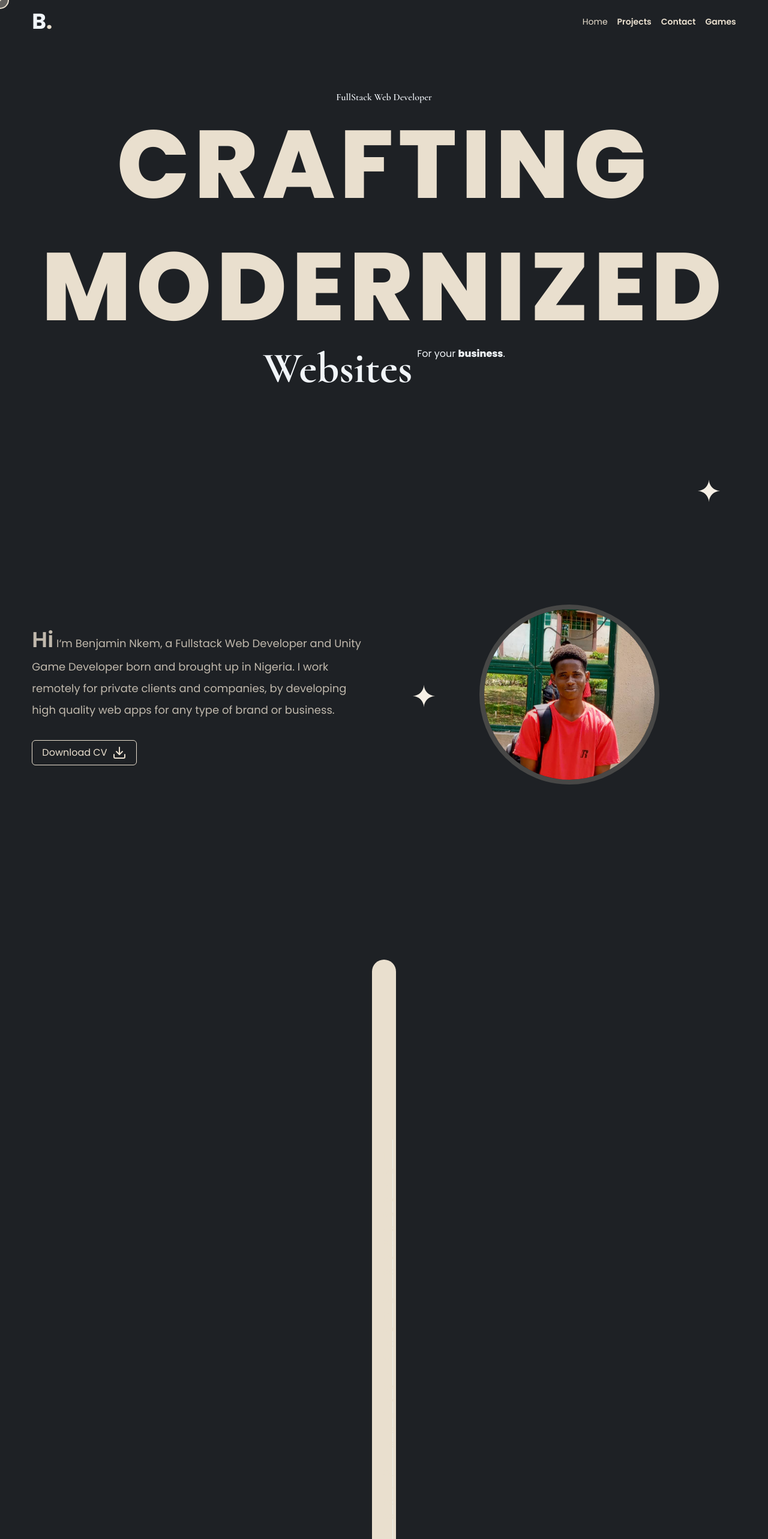
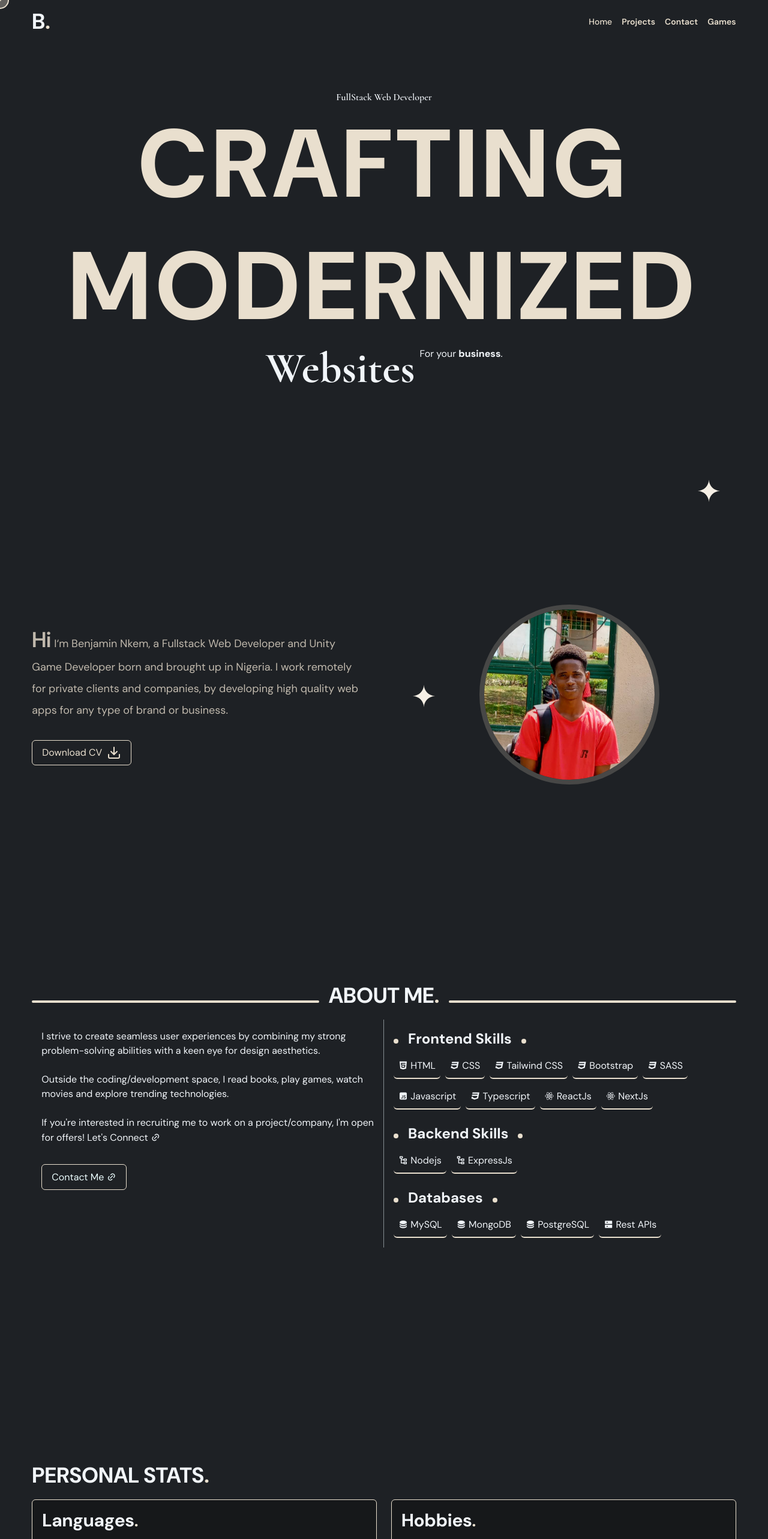
Before and after one commit to benjaminnkem/portfolio, a Next.js app: page / in a window 1280 px wide. Shown: the top 2566 px of the page at 60% size. Built offline with nearby package versions, Linux system fonts and the light colour scheme.

Commit message:
update: rounded up about part

```diff
--- a/app/contact/messages/message-content.js
+++ b/app/contact/messages/message-content.js
@@ -1,5 +1,5 @@
 "use client";
-import DateFormatter from "@/lib/utils/fns/date-formatter";
+import DateFormatter from "@/lib/utils/helper/date-formatter";
 import { useState } from "react";
 
 const MessageContent = () => {
@@ -62,13 +62,13 @@ const MessageContent = () => {
 
   return (
     <>
-      <div className="my-28 grid place-content-center">
+      <div className="grid my-28 place-content-center">
         {!showMessages && (
           <div className="shadow-md rounded-md p-6 border border-orange-500 space-y-1 min-w-[md]">
             <input
               type="text"
               placeholder="Enter Passkey..."
-              className="bg-transparent p-2 my-1 outline-none border-b border-orange-500 block"
+              className="block p-2 my-1 bg-transparent border-b border-orange-500 outline-none"
               onChange={(e) => validateKey(e)}
             />
 
@@ -90,7 +90,7 @@ const MessageContent = () => {
             <div className="p-2 rounded-md border-2 border-orange-500 bg-black overflow-x-hidden min-w-[24rem] max-w-3xl mx-2">
               {messages.length > 0 ? (
                 <>
-                  <div className="text-center py-2">
+                  <div className="py-2 text-center">
                     <h1 className="text-3xl ">Your messages ({messages.length})</h1>
                     {messageTip && <p className="text-sm">Tip: {messageTip}</p>}
                   </div>
@@ -98,16 +98,16 @@ const MessageContent = () => {
                     {messages.map((message) => (
                       <div
                         key={message.id}
-                        className="p-3 rounded-md duration-200 even:bg-orange-400 even:bg-opacity-10"
+                        className="p-3 duration-200 rounded-md even:bg-orange-400 even:bg-opacity-10"
                       >
-                        <h2 className="font-bold text-lg">
+                        <h2 className="text-lg font-bold">
                           {message.name} <span className="text-sm font-light">{message.email}</span>
                         </h2>
                         <div className="text-gray-300">
                           <p className="mt-1 font-semibold">
                             Content: <span className="font-light">{message.content}</span>
                           </p>
-                          <p className="font-bold text-sm mt-1">
+                          <p className="mt-1 text-sm font-bold">
                             {<DateFormatter dateAsString={message.date.split(", ")[0]} />} {message.date.split(", ")[1]}
                           </p>
                         </div>
@@ -122,8 +122,8 @@ const MessageContent = () => {
               )}
             </div>
 
-            <button onClick={fetchMessages} className="my-2 py-2" title="Refresh Messages" disabled={status.loading}>
-              {!status.loading ? <i className="ri-refresh-line text-3xl text-orange-500"></i> : "Fetching..."}
+            <button onClick={fetchMessages} className="py-2 my-2" title="Refresh Messages" disabled={status.loading}>
+              {!status.loading ? <i className="text-3xl text-orange-500 ri-refresh-line"></i> : "Fetching..."}
             </button>
           </>
         )}
--- a/app/layout.js
+++ b/app/layout.js
@@ -9,6 +9,7 @@ import SmoothScroll from "@/components/Common/Shared/smooth-scroll";
 import Gsap from "@/components/Common/Shared/gsap-plugin";
 import CursorControl from "@/components/Common/Shared/cursor-control";
 import Providers from "@/lib/utils/providers";
+import { dmSans } from "@/lib/utils/fonts";
 config.autoAddCss = false;
 
 const poppins = Poppins({
@@ -19,7 +20,7 @@ const poppins = Poppins({
 export default function RootLayout({ children }) {
   return (
     <html lang="en">
-      <body className={poppins.className}>
+      <body className={dmSans.className}>
         <Providers>
           <Navbar />
 
@@ -29,7 +30,7 @@ export default function RootLayout({ children }) {
           {/* Others */}
           <CursorControl />
           <Gsap />
-          <SmoothScroll />
+          {/* <SmoothScroll /> */}
           <Analytics />
         </Providers>
       </body>
--- a/components/UI/Home/about.js
+++ b/components/UI/Home/about.js
@@ -42,23 +42,6 @@ const About = () => {
 
       tl.to(".star_icon", { rotate: 360 });
       tl2.from("#about_text", { xPercent: -100, opacity: 0 });
-
-      const statTl = gsap.timeline({
-        scrollTrigger: {
-          trigger: "#stats",
-          start: "top center",
-          end: "+=500",
-          scrub: 1,
-        },
-      });
-
-      statTl.to("#stats", { width: "100%", height: "100%", color: "black", borderRadius: 0 }).to(
-        "#home_bg",
-        {
-          backgroundColor: "#E9DFCE",
-        },
-        0
-      );
     }, homeRef);
 
     return () => cxt.revert();
@@ -88,7 +71,7 @@ const About = () => {
                   clients and companies, by developing high quality web apps for any type of brand or business.
                 </p>
 
-                <div>
+                <div className="w-fit">
                   <a download={true} href={"/docs/Nkem_Benjamin_Resume.pdf"}>
                     <button className="flex items-center gap-2 px-4 py-2 transition-colors duration-300 bg-transparent border rounded-md hover:bg-primary hover:text-primaryBlack-100 border-primary text-primary">
                       <span>Download CV</span> <DownloadIcon />
@@ -119,7 +102,7 @@ const About = () => {
         </div>
       </section>
 
-      <div className="w-10 h-10 mx-auto overflow-hidden rounded-full bg-primary text-primary py-[10rem]" id="stats">
+      <div className="" id="stats">
         <section className="h-screen" id="about">
           <div className="py-10">
             <div className="md:max-w-[1488px] w-11/12 mx-auto min-h-[32rem]">
@@ -229,8 +212,10 @@ const About = () => {
           </div>
         </section>
       </div>
+      <div className="reset_bg"></div>
     </>
   );
 };
 
 export default About;
+// w-10 h-10 mx-auto overflow-hidden rounded-full bg-primary text-primary py-[10rem]
--- a/components/UI/Home/index.js
+++ b/components/UI/Home/index.js
@@ -26,7 +26,7 @@ const HomeContent = () => {
   return (
     <main className="relative">
       {/* Background */}
-      <div id="home_bg" className="fixed top-0 left-0 w-full h-full bg-primaryBlack -z-[10]"></div>
+      <div id="home_bg" className="fixed top-0 left-0 w-full h-full bg-[#1e2125] -z-[10]"></div>
 
       <Intro />
       <About />
--- a/lib/utils/fonts.js
+++ b/lib/utils/fonts.js
@@ -14,3 +14,8 @@ export const cormorant = localFont({
   src: "../../assets/fonts/Cormorant-VariableFont_wght.ttf",
   display: "swap",
 });
+
+export const dmSans = localFont({
+  src: "../../assets/fonts/DMSans-VariableFont_opsz,wght.ttf",
+  display: "swap",
+});
```
Also changed, not shown: assets/fonts/DMSans-VariableFont_opsz,wght.ttf (added), lib/utils/helper/date-formatter.js (renamed from lib/utils/fns/date-formatter.js).
